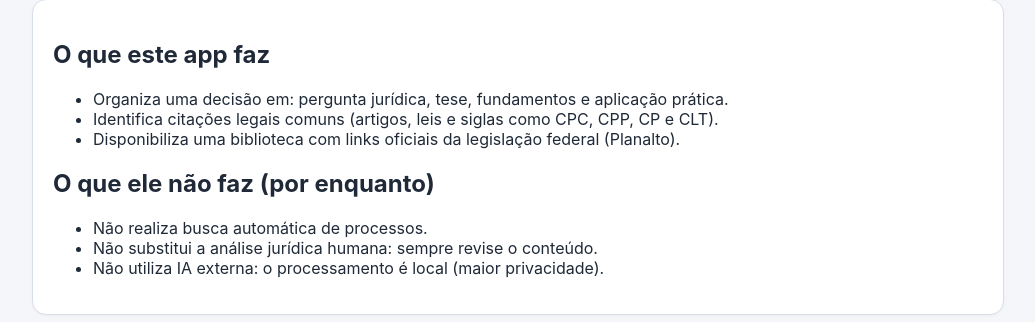
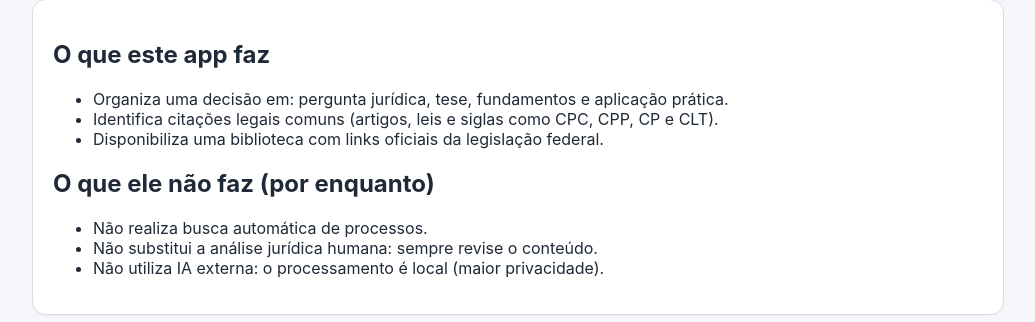
Before and after one commit to sabrinaandraderocha-cmyk/lumen-juridico, a Flask app: page /sobre in a window 1280 px wide. Shown: the part 276-598 px from the top of the page, without its empty margins (122-1157 px from the left). Run offline with Flask 3, Linux system fonts and the light colour scheme.

Commit message:
Update sobre.html

```diff
--- a/templates/sobre.html
+++ b/templates/sobre.html
@@ -15,7 +15,7 @@
     <ul>
       <li>Organiza uma decisão em: pergunta jurídica, tese, fundamentos e aplicação prática.</li>
       <li>Identifica citações legais comuns (artigos, leis e siglas como CPC, CPP, CP e CLT).</li>
-      <li>Disponibiliza uma biblioteca com links oficiais da legislação federal (Planalto).</li>
+      <li>Disponibiliza uma biblioteca com links oficiais da legislação federal.</li>
     </ul>
 
     <h2>O que ele não faz (por enquanto)</h2>
```
